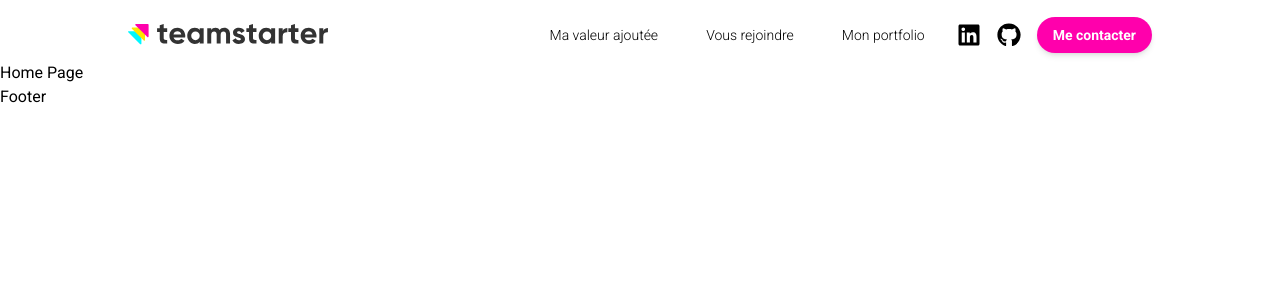
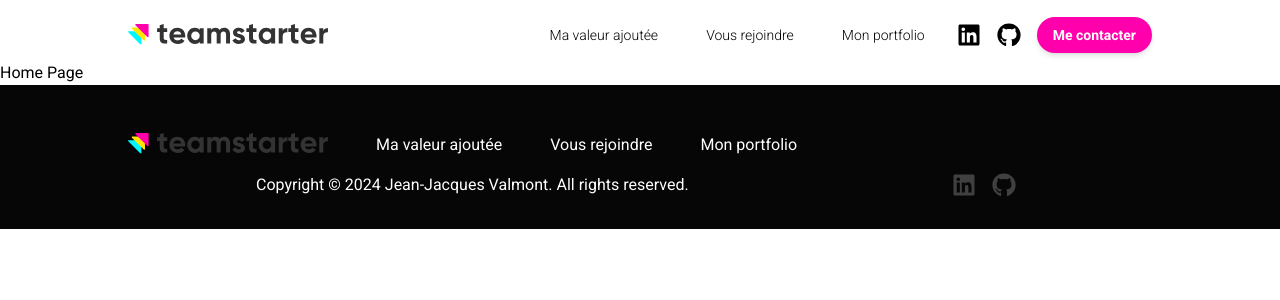
Before and after one commit to Jean-JacquesValmont/CoverLetterForTeamstarter, a Next.js app: page / in a window 1280 px wide. Shown: the top 300 px of the page. Built offline with nearby package versions, Linux system fonts and the light colour scheme.

Commit message:
Created Footer

```diff
--- a/components/Footer.tsx
+++ b/components/Footer.tsx
@@ -1,8 +1,45 @@
 import React from 'react'
+import Image from "next/image";
+import Link from 'next/link';
+import { FaLinkedin } from 'react-icons/fa';
+import { FaGithub } from 'react-icons/fa';
 
 const Footer = () => {
   return (
-    <div>Footer</div>
+    <footer className='bg-[#060606] flex flex-col py-8 px-32 text-white'>
+        <div className='flex'>
+            <Link className='py-4' href="/">
+                <Image src="/image/teamstarter_logo.svg" alt="logo_web_white" width={200} height={500} />
+            </Link>
+
+            <nav className='flex pl-8'>
+                <ul className='flex gap-4 items-center flex-row '>
+                    <Link className='hover:text-[#ff00ac]' href="/page2">
+                        <li className='p-4'>Ma valeur ajoutée</li>
+                    </Link>
+                    <Link className='hover:text-[#ff00ac]' href="/page3">
+                        <li className='p-4'>Vous rejoindre</li>
+                    </Link>
+                    <Link className='hover:text-[#ff00ac]' href="https://port-folio-three-umber.vercel.app/" target="_blank">
+                        <li className='p-4'>Mon portfolio</li>
+                    </Link>
+                </ul>
+            </nav>
+        </div>
+        <div className='flex justify-between px-32'>
+            <p>Copyright © 2024 Jean-Jacques Valmont. All rights reserved.</p>
+
+            <div className='flex text-neutral-700'>
+                <Link href="https://www.linkedin.com/in/jean-jacques-valmont-131630130/" target="_blank" rel="noopener noreferrer">
+                    <FaLinkedin className='text-2xl mx-2 transition-colors duration-500 hover:text-[#ff00ac]' />
+                </Link>
+                <Link href="https://github.com/Jean-JacquesValmont" target="_blank" rel="noopener noreferrer">
+                    <FaGithub className='text-2xl mx-2 transition-colors duration-500 hover:text-[#ff00ac]' />
+                </Link>
+            </div>
+        </div>
+
+    </footer>
   )
 }
 
```
